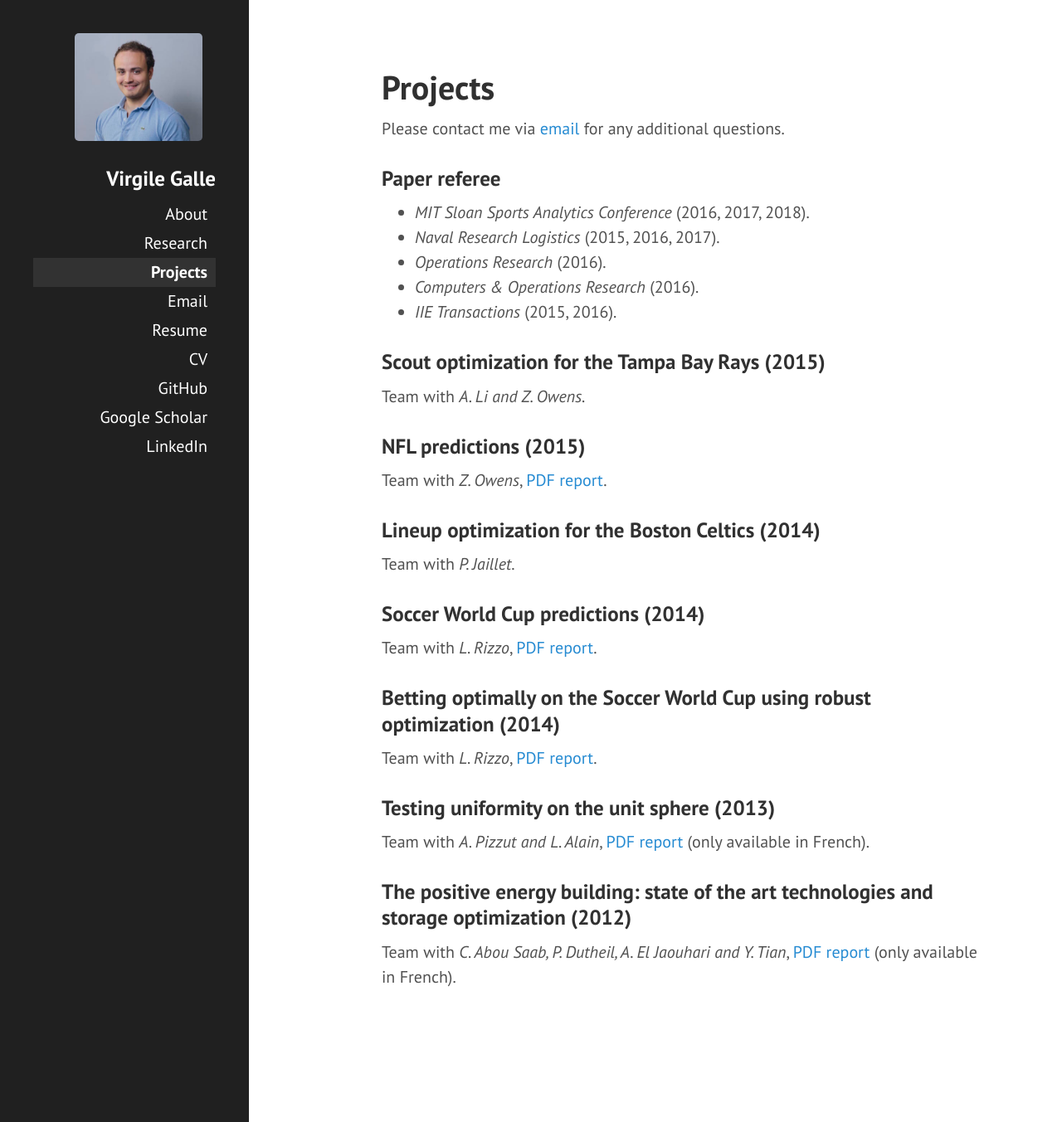
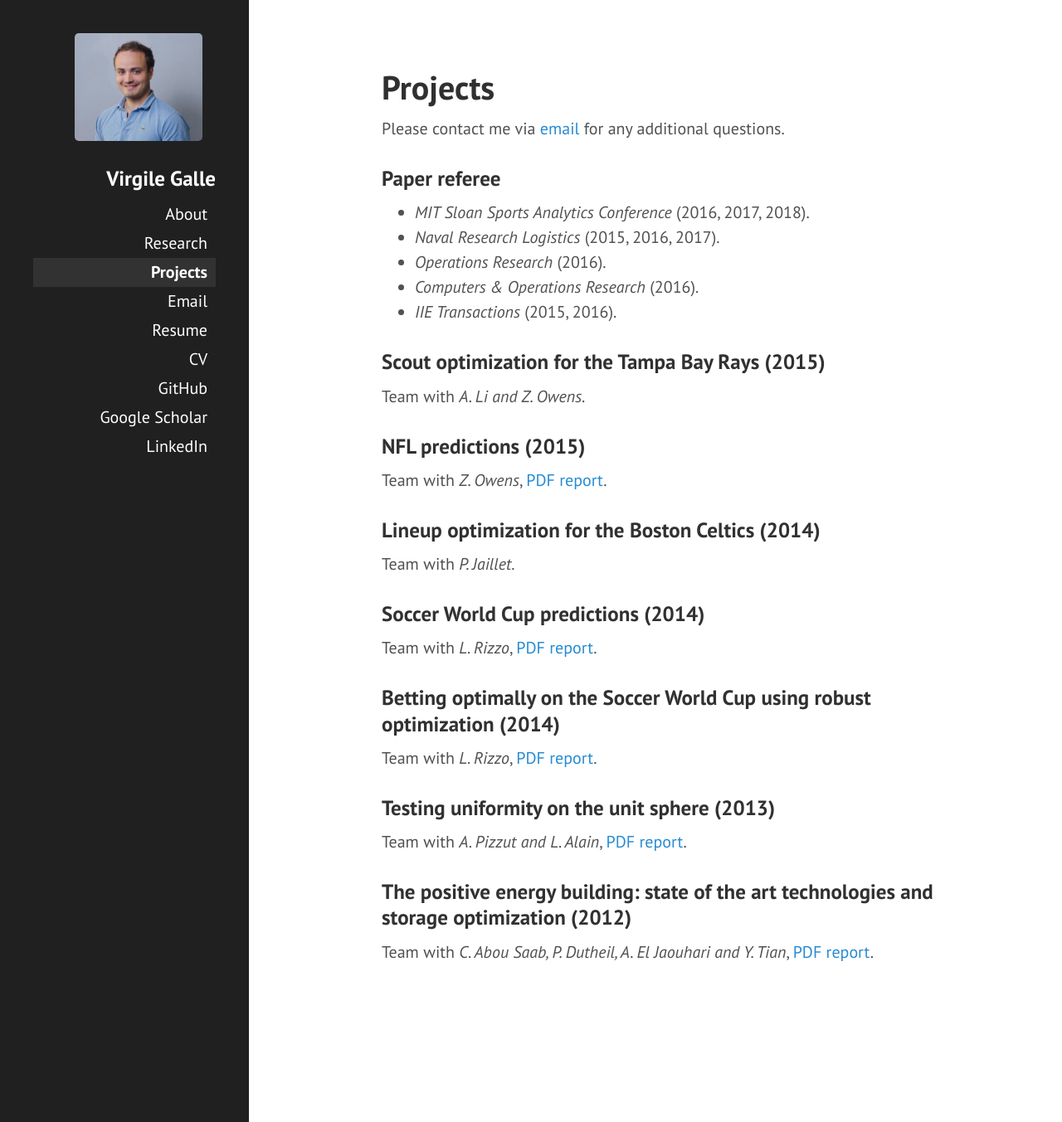
Before and after one commit to vgalle/vgalle.github.io, a Jekyll site: the page built from project/index.md, in a window 1280 px wide and 1353 px high. Shown: the whole window at 83% size. Built offline with Jekyll 4.4.1, drawn with Linux system fonts in a browser that asks for light colours.

Commit message:
project final

```diff
--- a/project/index.md
+++ b/project/index.md
@@ -30,7 +30,7 @@ Team with *L. Rizzo*, [PDF report](/files/WCPredictions.pdf).
 Team with *L. Rizzo*, [PDF report](/files/BettingReport.pdf).
 
 ### Testing uniformity on the unit sphere (2013)
-Team with *A. Pizzut and L. Alain*, [PDF report](/files/StatReport.pdf) (only available in French).
+Team with *A. Pizzut and L. Alain*, [PDF report](/files/StatReport.pdf).
 
 ### The positive energy building: state of the art technologies and storage optimization (2012)
-Team with *C. Abou Saab, P. Dutheil, A. El Jaouhari and Y. Tian*, [PDF report](/files/PositiveEnergyBuilding.pdf) (only available in French).
+Team with *C. Abou Saab, P. Dutheil, A. El Jaouhari and Y. Tian*, [PDF report](/files/PositiveEnergyBuilding.pdf).
```
